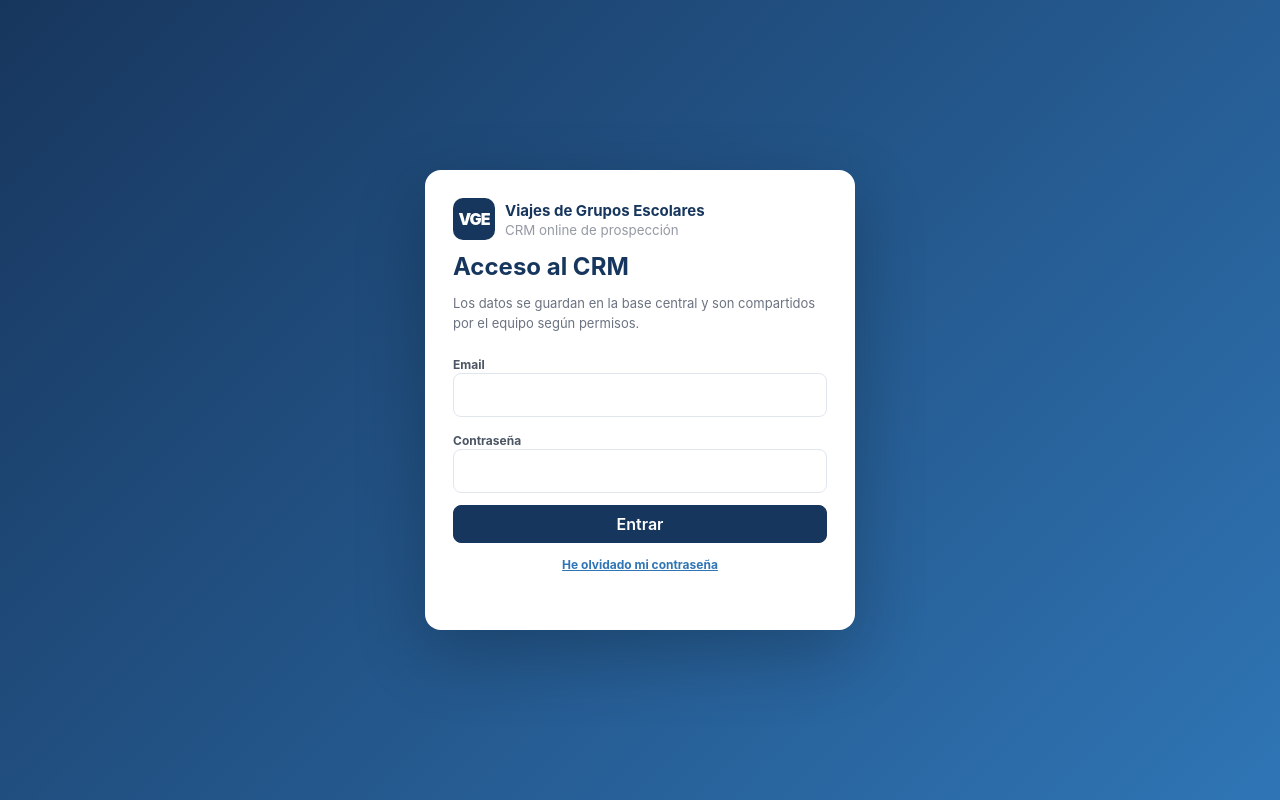
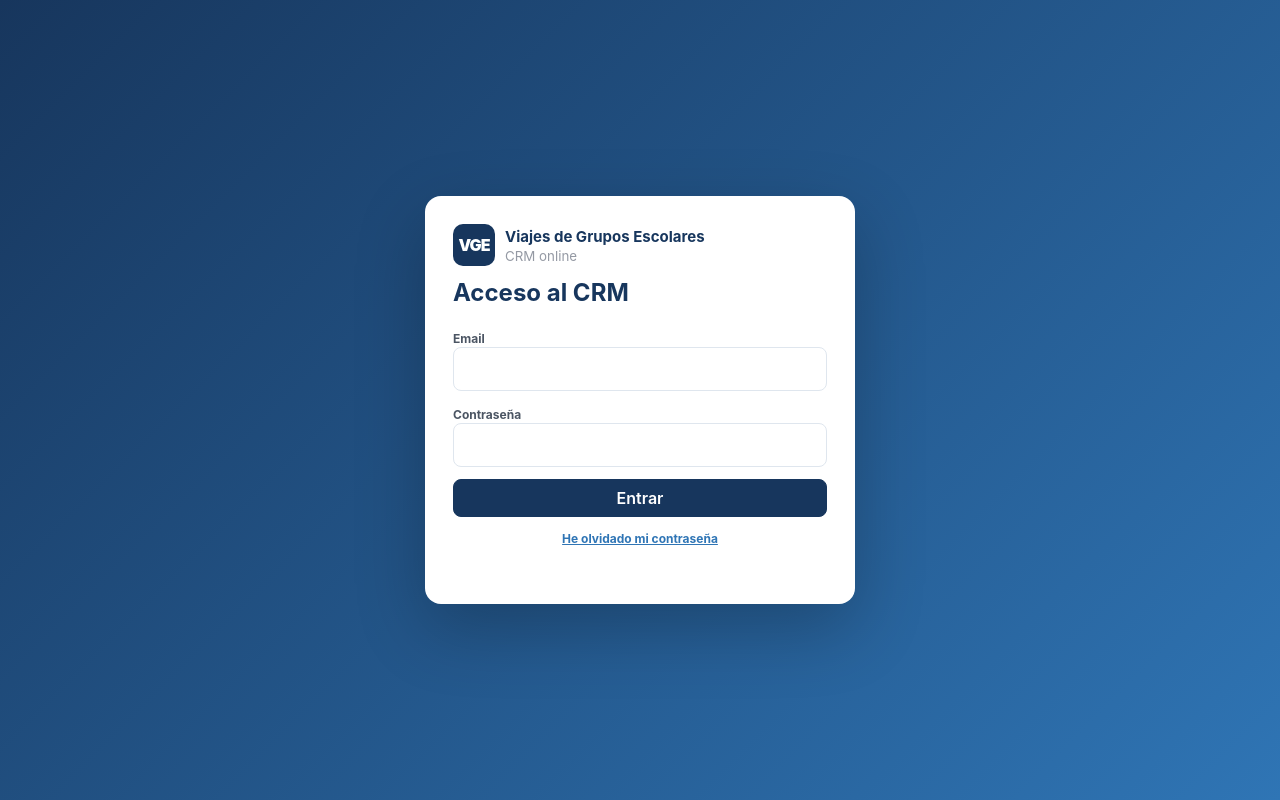
Before and after one commit to oteirp-vge-backups/vge-crm-web, a plain HTML site: page index.html in a window 1280 px wide. Drawn offline with nearby package versions, Linux system fonts and the light colour scheme.

Commit message:
Simplificar textos de la pantalla de acceso

```diff
--- a/index.html
+++ b/index.html
@@ -157,9 +157,8 @@ dialog::backdrop{background:rgba(15,23,42,.45)}
 <body>
 <div class="login-screen" id="loginScreen">
   <div class="login-card">
-    <div class="brand login-brand"><div class="logo">VGE</div><div><strong>Viajes de Grupos Escolares</strong><small>CRM online de prospección</small></div></div>
+    <div class="brand login-brand"><div class="logo">VGE</div><div><strong>Viajes de Grupos Escolares</strong><small>CRM online</small></div></div>
     <h1>Acceso al CRM</h1>
-    <p>Los datos se guardan en la base central y son compartidos por el equipo según permisos.</p>
     <form id="loginForm">
       <div><label>Email</label><input id="loginEmail" type="email" autocomplete="username" required></div>
       <div><label>Contraseña</label><input id="loginPassword" type="password" autocomplete="current-password" required></div>
```
